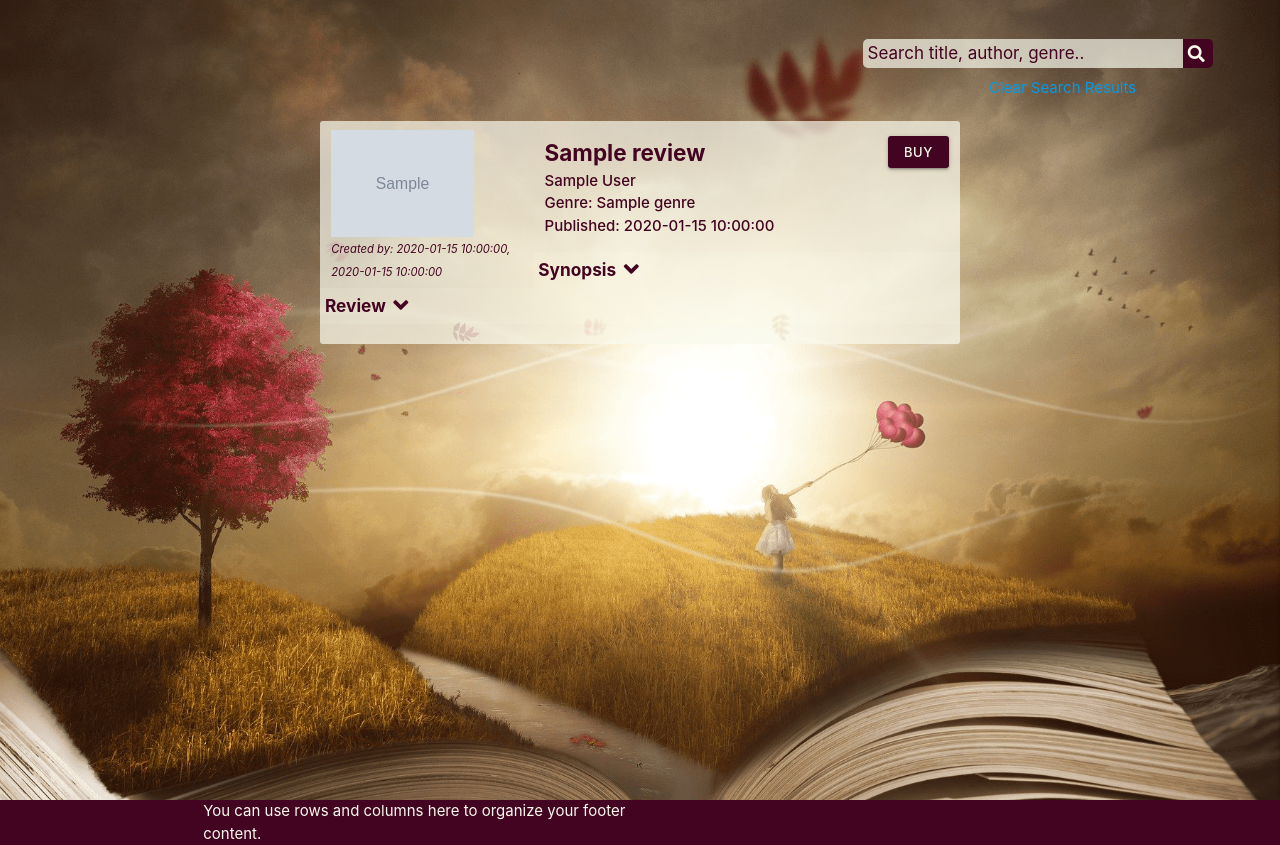
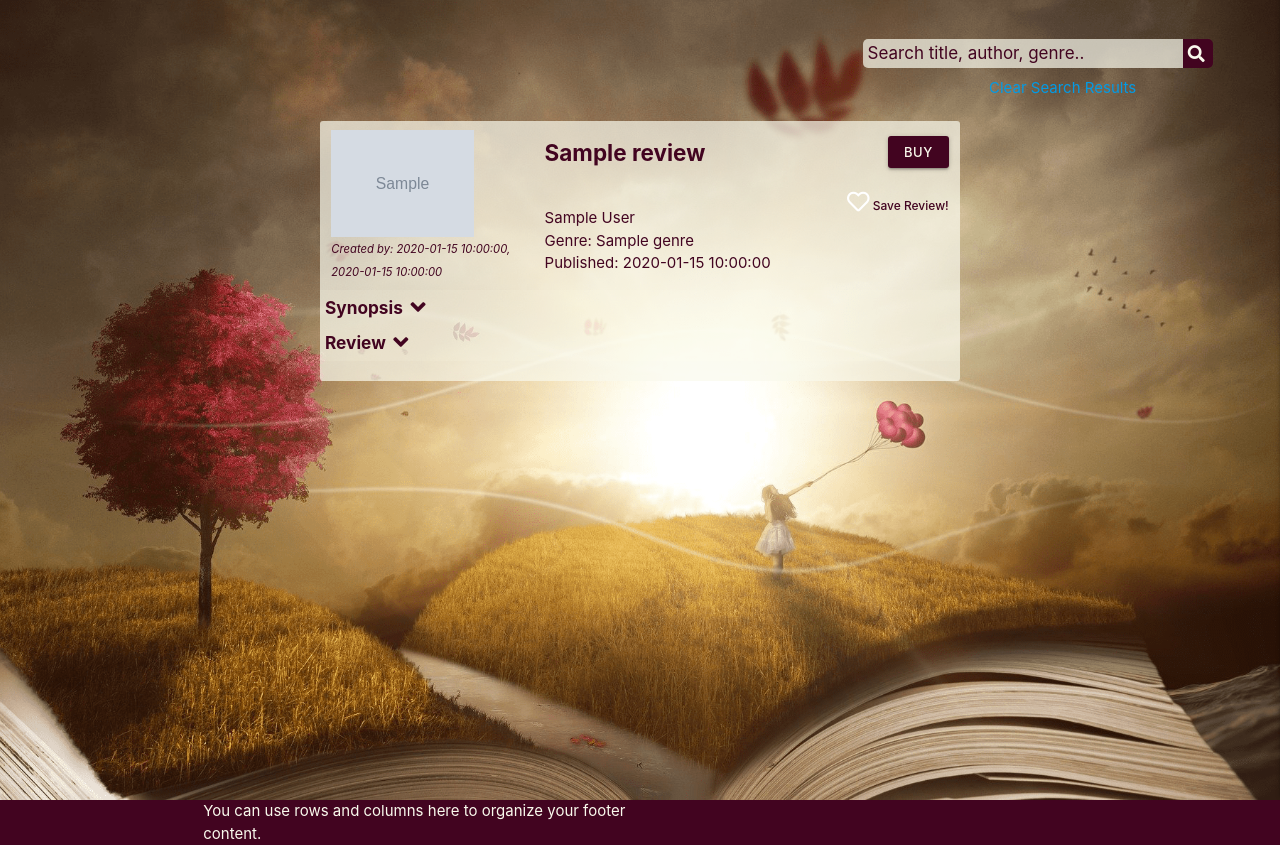
Before and after one commit to Code-Institute-Submissions/Fantastic-Books, a Flask app: page /search in a window 1280 px wide. Shown: the part 64-909 px from the top of the page. Run offline with Flask 2, Linux system fonts and the light colour scheme; grey boxes marked "Sample" are stand-in pictures; a database or web service that is not in the repository returns one stand-in record (values such as "Sample title"); some libraries are stand-ins or nearby versions.

Commit message:
Add default cover image and buy url to add_review view in app.py. Add heart checkbox to review.html. Add setTimeOut() function for flash messages in script.js

```diff
--- a/app.py
+++ b/app.py
@@ -24,12 +24,6 @@ mongo = PyMongo(app)
 @app.route("/index")
 def index():
     return render_template("index.html")
-
-
-@app.route("/profile")
-def profile():
-    my_reviews = list(mongo.db.reviews.find())
-    return render_template("profile.html", reviews=my_reviews)
 
 
 @app.route("/register", methods=["GET", "POST"])
@@ -101,13 +95,15 @@ date = date.today()
 @app.route("/add_review", methods=["GET", "POST"])
 def add_review():
     if request.method == "POST":
+        default_url = ("https://www.bookdepository.com/")
+        default_img = "static/images/no_cover.png"
         review = {
             "title": request.form.get("title"),
             "author": request.form.get("author"),
             "genre": request.form.get("genre"),
             "published": request.form.get("published"),
-            "cover": request.form.get("cover"),
-            "buy": request.form.get("buy"),
+            "cover": request.form.get("cover") or default_img,
+            "buy": request.form.get("buy") or default_url,
             "synopsis": request.form.get("synopsis"),
             "review": request.form.get("review"),
             "created_by": session["user"],
@@ -144,6 +140,12 @@ def edit_review(review_id):
     return render_template("edit_review.html", review=review, reviews=reviews)
 
 
+@app.route("/profile")
+def profile():
+    my_reviews = list(mongo.db.reviews.find())
+    return render_template("profile.html", reviews=my_reviews)
+
+
 @app.route("/delete_review/<review_id>")
 def delete_review(review_id):
     mongo.db.reviews.remove({"_id": ObjectId(review_id)})
--- a/static/css/style.css
+++ b/static/css/style.css
@@ -463,6 +463,27 @@ textarea {
     margin-top: 5px;
 }
 
+.heart-checkbox input[type='checkbox'] {
+    display:none;
+}
+
+.heart-checkbox input[type='checkbox']+ label:before {
+    font-family: 'Font Awesome 5 Free';
+    content: "\f004";
+	font-size:1.5rem;
+    cursor:pointer;
+    color: white;
+}
+
+.heart-checkbox input[type='checkbox']:checked + label:before {
+     font-weight:600;
+     color: red;
+}
+
+.heart-checkbox label {
+     color: #420420;
+     font-weight: 500;
+}
 
 /* Media Queries */
 @media only screen and (min-width: 768px) {
--- a/static/js/script.js
+++ b/static/js/script.js
@@ -5,7 +5,14 @@
      let collapsiblesInstance = M.Collapsible.init(collapsibles);
      let modals = document.querySelectorAll('.modal');
      let modalInstances = M.Modal.init(modals);
+     let flashMessage = document.getElementById("flashMessage{{loop.index}}");
+setTimeout(function() {
+    flashMessage.fadeOut("fast");
+}, 2000);
   });
+
+
+
 
   function openTab(evt, tabName) {
   let i,
--- a/templates/add_review.html
+++ b/templates/add_review.html
@@ -39,14 +39,14 @@
 
             <div class="row">
                 <div class="input-field col s12">
-                    <input id="cover" name="cover" type="url" class="validate" required>
+                    <input id="cover" name="cover" type="url" class="validate">
                     <label for="cover">Link to Cover Image</label>
                 </div>
             </div>
 
             <div class="row">
                 <div class="input-field col s12">
-                    <input id="buy" name="buy" type="url" class="validate" required>
+                    <input id="buy" name="buy" type="url" class="validate">
                     <label for="buy">Buy</label>
                 </div>
             </div>
--- a/templates/base.html
+++ b/templates/base.html
@@ -58,7 +58,7 @@
     {% with messages = get_flashed_messages() %}
             {% if messages %}
                 {% for message in messages %}
-                    <div class="row">
+                    <div id="flashMessage{{loop.index}}" class="row">
                         <h4 class="center-align">{{ message }}</h4>
                     </div>
                 {% endfor %}
--- a/templates/profile.html
+++ b/templates/profile.html
@@ -75,7 +75,7 @@
                                 <a href="{{ url_for('edit_review', review_id=review._id) }}" class="btn-small">Edit</a>
                                 </ul>
                                         <!-- Confirm Delete Modal-->
-                                    <div id="confirm_delete" class="modal">
+                                    <div id="confirm_delete{{loop.index}}" class="modal">
                                         <div class="modal-content">
                                             <h4>Confirm Delete</h4>
                                             <p>Are you sure you want to delete this review?</p>
--- a/templates/reviews.html
+++ b/templates/reviews.html
@@ -39,6 +39,17 @@
                         <div class="col s12 m8">
                             <p class="book-info"> <strong class="book-title">{{ review.title }}</strong>
                             <a href="{{ review.buy }}" target="_blank" class="btn-small right">Buy</a>
+
+                            {% if session.user|lower != review.created_by|lower %}
+                        <form method="POST" action="">
+                        <div class="heart-checkbox right">
+                            <input type="checkbox" id="heart-checkbox{{loop.index}}" name="heart-checkbox{{loop.index}}"/>
+                            <label for="heart-checkbox{{loop.index}}">
+                                Save Review!
+                            </label>
+                        </div>
+                        </form>
+                        {% endif %}
                             <br> {{ review.author }}
                             <br> Genre: {{ review.genre }}
                             <br>Published: {{ review.published }}
```
Also changed, not shown: static/images/no_cover.png (added).
